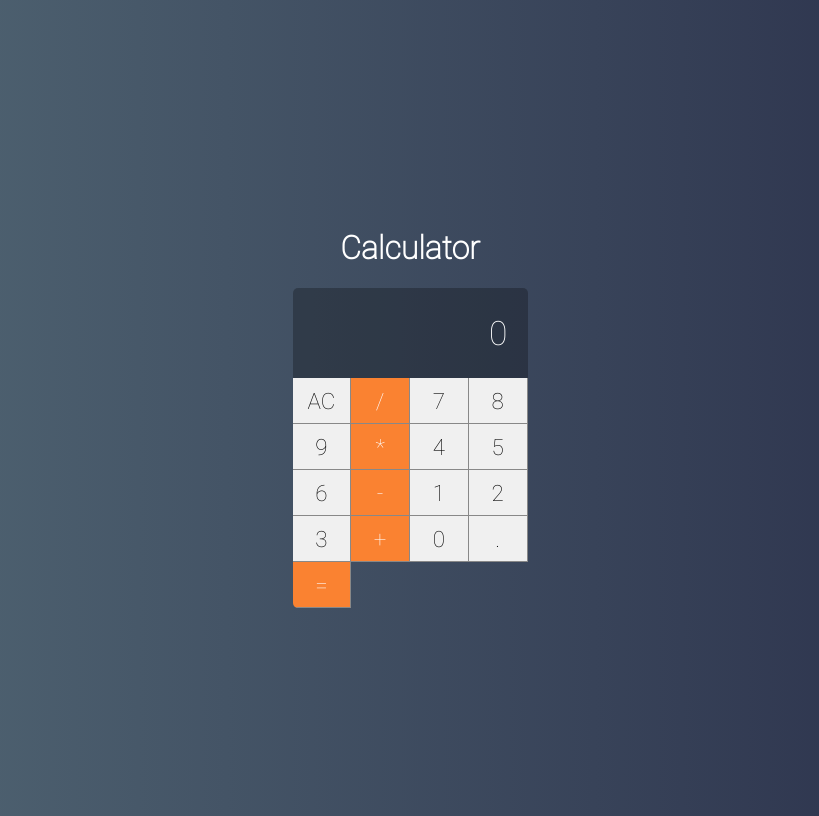
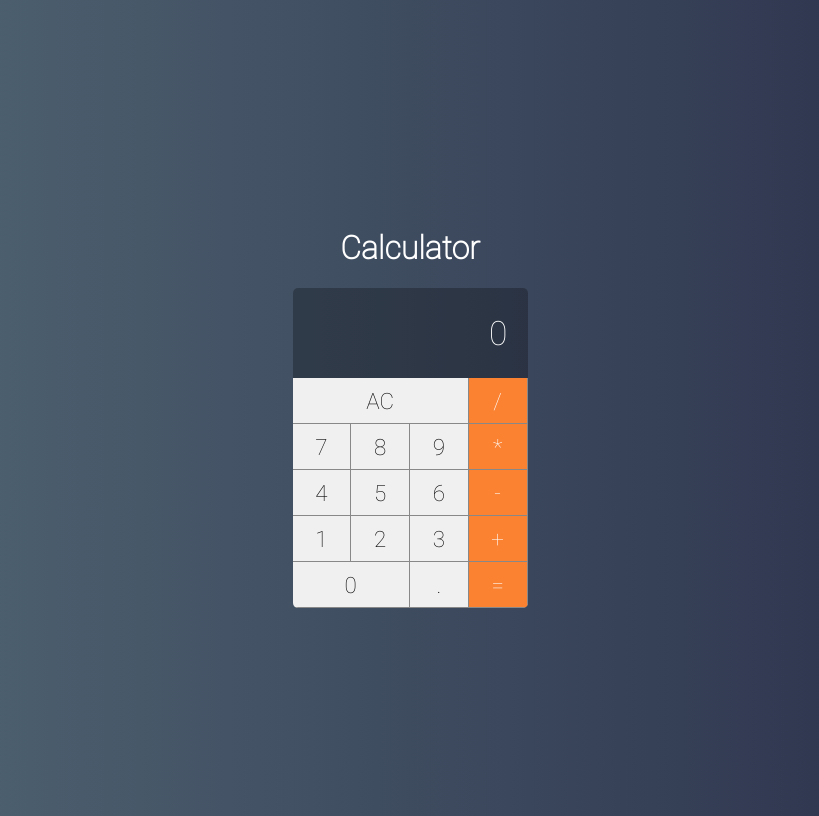
Before and after one commit to Rharuow/React-Calculator, a React (Create React App) app in the folder calculator/: page / in a window 1280 px wide. Shown: the whole page, without its empty margins (230-1049 px from the left). Built offline with nearby package versions, Linux system fonts and the light colour scheme.

Commit message:
WIP Calculator component functional

```diff
--- a/calculator/src/index.js
+++ b/calculator/src/index.js
@@ -9,6 +9,7 @@ ReactDOM.render(
   <div>
     <h1>Calculator</h1>
     <CalculatorFunctional />
+    {/* <Calculator/> */}
   </div>
 ,
   document.getElementById('root')
--- a/calculator/src/main/CalculatorFunctional.jsx
+++ b/calculator/src/main/CalculatorFunctional.jsx
@@ -1,4 +1,4 @@
-import React from 'react'
+import React, { useState } from 'react'
 import './Calculator.css'
 
 import Button from '../components/Button'
@@ -6,30 +6,95 @@ import Display from '../components/Display'
 
 export default props => {
 
+    const [displayValue, setDisplayValue] = useState('0')
+    const [clearDisplay, setClearDisplay] = useState(false)
+    const [currentIndex, setCurrentIndex] = useState(0)
+    const [values, setValues] = useState([0,0])
+    const [operation, setOperation] = useState(null)
+
+    const clearMemory = () => {
+        setDisplayValue("0")
+        setClearDisplay(false)
+        setCurrentIndex(0)
+        setValues([0,0])
+        setOperation(null)
+    }
+
+    const getOperation = (op) => {
+        console.log("displayValue", displayValue)
+        console.log("values", values)
+        if( currentIndex === 0) {
+            setOperation(op)
+            setCurrentIndex(1)
+            setClearDisplay(true)
+        } else {
+            const equals = op === '='
+            const currentOperation = operation
+
+            const newValues = [...values]
+            try {
+                newValues[0] = eval(`${newValues[0]} ${currentOperation} ${newValues[1]}`)
+            } catch (e) {
+                newValues[0] = newValues[0]
+            }
+            newValues[1] = 0
+
+            setDisplayValue(newValues[0])
+            setOperation(equals ? null : op)
+            setCurrentIndex(equals ? 0 : 1)
+            setClearDisplay(!equals)
+            setValues(newValues)
+        }
+    }
+
+    const addDigit = (n) => {
+        if (n === '.' && displayValue.includes('.')) return
+
+        const newClearDisplay = displayValue === '0' || clearDisplay
+        const currentValue = newClearDisplay ? '' : displayValue
+        const newDisplayValue = currentValue + n
+        setDisplayValue(newDisplayValue)
+        setClearDisplay(false)
+
+        if (n !== '.') {
+            const i = currentIndex
+            console.log("INDEX = ", i)
+            const newValue = parseFloat(displayValue)
+            const newValues = [...values]
+            newValues[i] = newValue
+            setValues(newValues)
+            console.log("newValues[0]", newValues[i])
+            console.log("newValues", [...newValues])
+            console.log("values = ", values)
+            // console.log("displayValue = ", displayValue)
+            // console.log("newValues = ", newValues)
+        }
+    }
+
     return(
         <div className="calculator">
-            <Display value={0}></Display>
-            <Button label="AC"></Button>
-            <Button label="/" operation></Button>
+            <Display value={displayValue}></Display>
+            <Button label="AC" triple click={clearMemory}/>
+            <Button label="/" operation click={getOperation}/>
 
-            <Button label="7"></Button>
-            <Button label="8"></Button>
-            <Button label="9"></Button>
-            <Button label="*" operation></Button>
+            <Button label="7" click={addDigit}/>
+            <Button label="8" click={addDigit}/>
+            <Button label="9" click={addDigit}/>
+            <Button label="*" operation click={getOperation}/>
 
-            <Button label="4"></Button>
-            <Button label="5"></Button>
-            <Button label="6"></Button>
-            <Button label="-" operation></Button>
+            <Button label="4" click={addDigit}/>
+            <Button label="5" click={addDigit}/>
+            <Button label="6" click={addDigit}/>
+            <Button label="-" operation click={getOperation}/>
 
-            <Button label="1"></Button>
-            <Button label="2"></Button>
-            <Button label="3"></Button>
-            <Button label="+" operation></Button>
+            <Button label="1" click={addDigit}/>
+            <Button label="2" click={addDigit}/>
+            <Button label="3" click={addDigit}/>
+            <Button label="+" operation click={getOperation}/>
 
-            <Button label="0"></Button>
-            <Button label="."></Button>
-            <Button label="=" operation></Button>
+            <Button label="0" click={addDigit} double/>
+            <Button label="." click={addDigit}/>
+            <Button label="=" operation click={getOperation}/>
         </div>
     )
 
```
Also changed, not shown: calculator/src/main/Calculator.jsx (+10 -5 lines).
